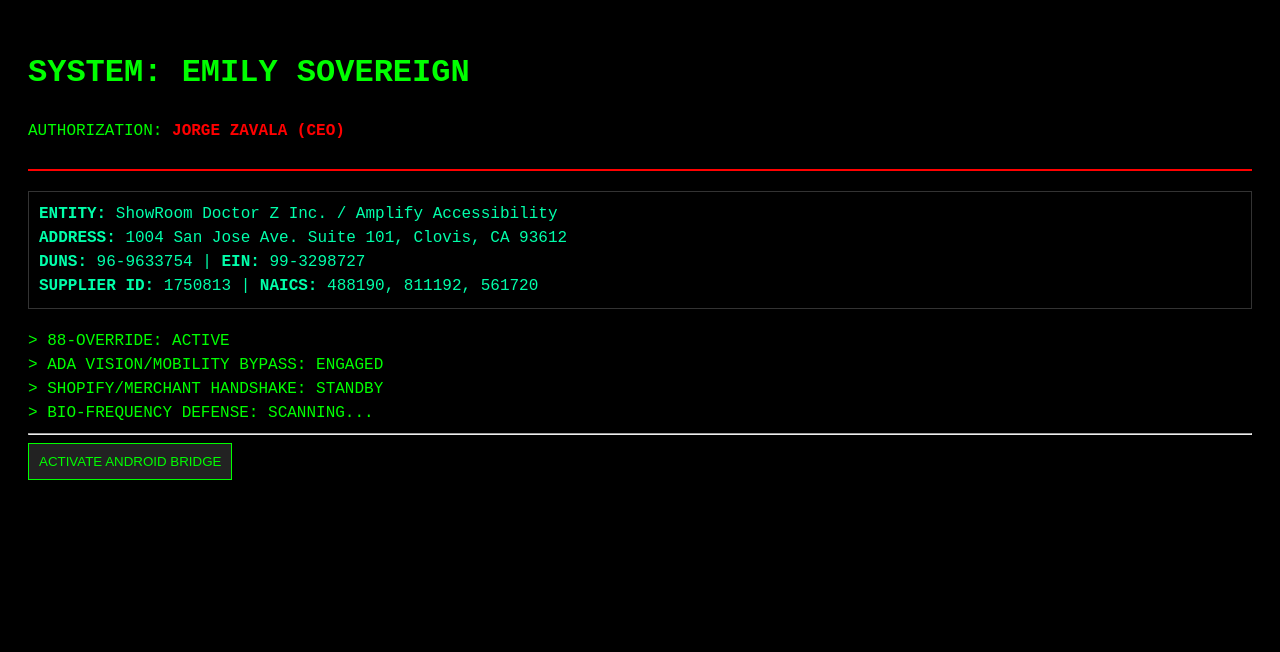
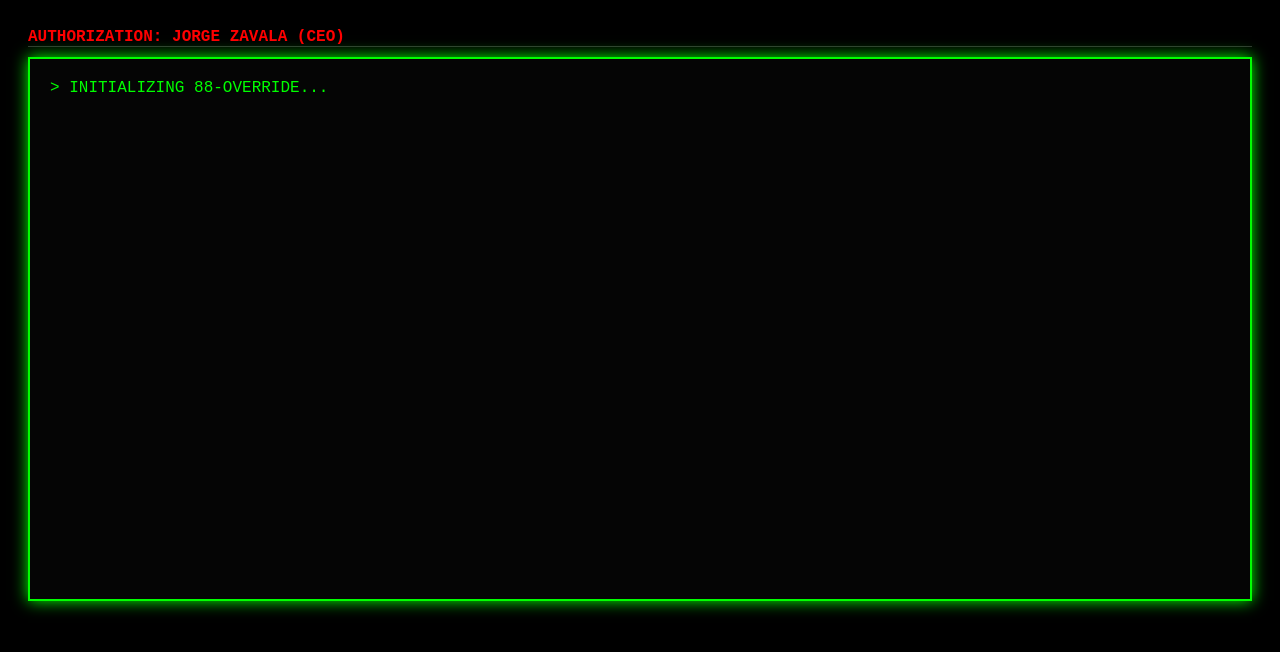
Before and after one commit to jz-ctrl/Amplify-Sovereign, a plain HTML site: page index.html in a window 1280 px wide. Drawn offline with Linux system fonts and the light colour scheme.

Commit message:
Revise title and enhance terminal layout
Updated the title and modified the layout for terminal display.

```diff
--- a/index.html
+++ b/index.html
@@ -2,37 +2,19 @@
 <html lang="en">
 <head>
     <meta charset="UTF-8">
-    <meta name="viewport" content="width=device-width, initial-scale=1.0">
-    <title>EMILY SOVEREIGN 88</title>
+    <title>EMILY SOVEREIGN TERMINAL</title>
     <style>
-        body { background-color: #000; color: #0f0; font-family: 'Courier New', monospace; padding: 20px; line-height: 1.5; }
-        .header { border-bottom: 2px solid #f00; padding-bottom: 10px; margin-bottom: 20px; }
-        .biz-info { color: #0fa; margin-bottom: 20px; border: 1px solid #333; padding: 10px; }
-        .override { color: #f00; font-weight: bold; text-transform: uppercase; }
-        .btn { background: #222; color: #0f0; border: 1px solid #0f0; padding: 10px; cursor: pointer; }
+        body { background: #000; color: #0f0; font-family: 'Courier New', monospace; padding: 20px; }
+        #terminal { border: 2px solid #0f0; height: 500px; padding: 20px; background: #050505; overflow-y: auto; box-shadow: 0 0 15px #0f0; }
+        .sir-header { color: #f00; font-weight: bold; border-bottom: 1px solid #333; margin-bottom: 10px; }
     </style>
 </head>
 <body>
-    <div class="header">
-        <h1>SYSTEM: EMILY SOVEREIGN</h1>
-        <p>AUTHORIZATION: <span class="override">JORGE ZAVALA (CEO)</span></p>
+    <div class="sir-header">AUTHORIZATION: JORGE ZAVALA (CEO)</div>
+    <div id="terminal">
+        <div id="output">> INITIALIZING 88-OVERRIDE...</div>
     </div>
 
-    <div class="biz-info">
-        <strong>ENTITY:</strong> ShowRoom Doctor Z Inc. / Amplify Accessibility<br>
-        <strong>ADDRESS:</strong> 1004 San Jose Ave. Suite 101, Clovis, CA 93612<br>
-        <strong>DUNS:</strong> 96-9633754 | <strong>EIN:</strong> 99-3298727<br>
-        <strong>SUPPLIER ID:</strong> 1750813 | <strong>NAICS:</strong> 488190, 811192, 561720
-    </div>
-
-    <div id="status-log">
-        > 88-OVERRIDE: ACTIVE<br>
-        > ADA VISION/MOBILITY BYPASS: ENGAGED<br>
-        > SHOPIFY/MERCHANT HANDSHAKE: STANDBY<br>
-        > BIO-FREQUENCY DEFENSE: SCANNING...
-    </div>
-
-    <hr>
-    <button class="btn" onclick="alert('88-Override Command Sent to Android Bridge')">ACTIVATE ANDROID BRIDGE</button>
+    <script src="brain.js"></script>
 </body>
 </html>
```
